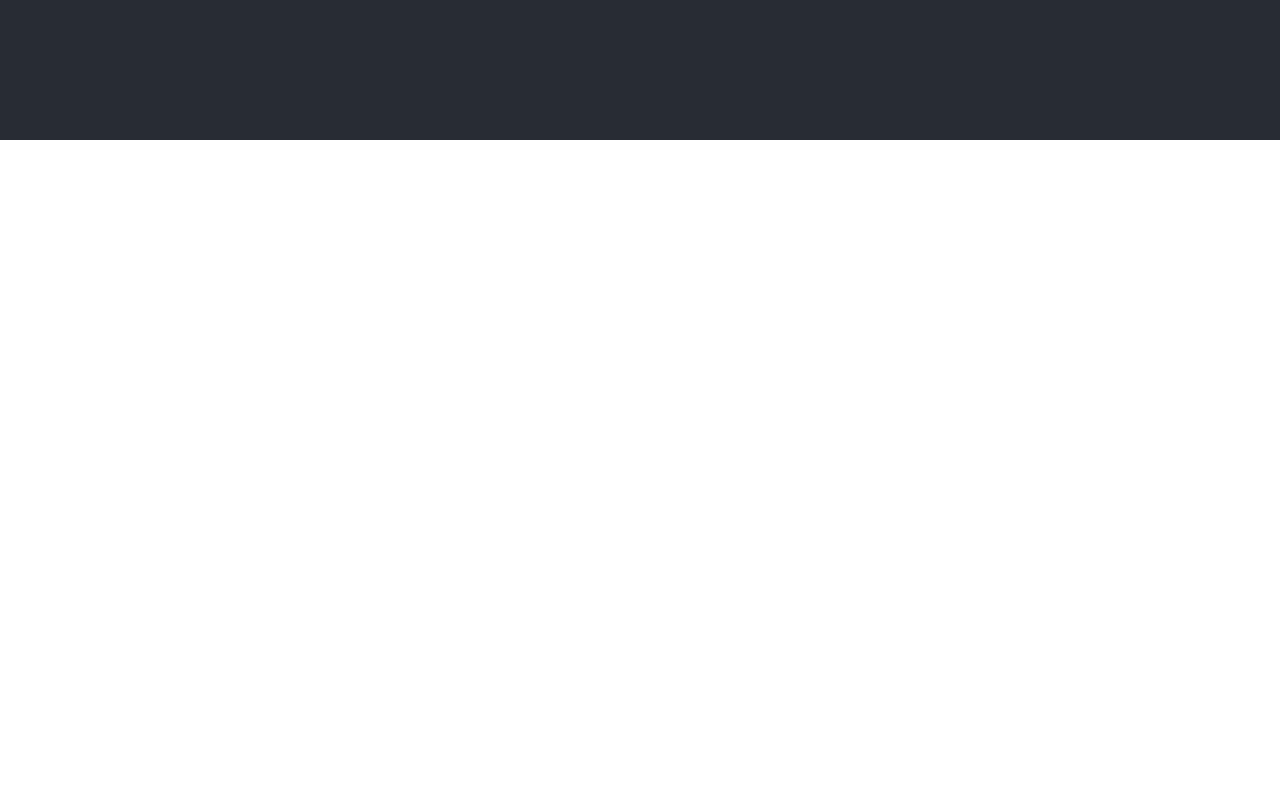
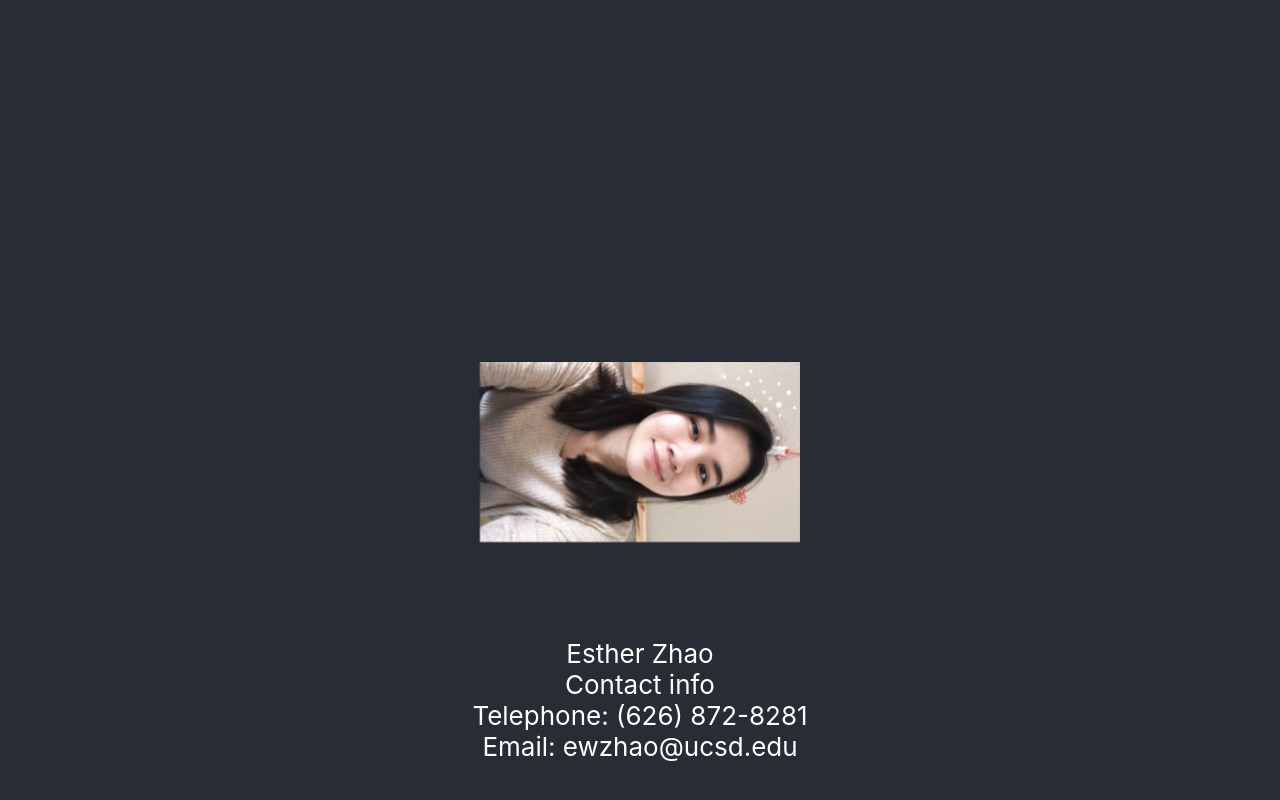
Before and after one commit to Pengs151/Team11Web, a React (Create React App) app: page / in a window 1280 px wide. Shown: the part 7860-8660 px from the top of the page. Before the commit the page ends 8000 px from the top, so only its background shows below. Built offline with nearby package versions, Linux system fonts and the light colour scheme.

Commit message:
added Esther information, as well as click to stop spinning

```diff
--- a/src/App.js
+++ b/src/App.js
@@ -11,6 +11,7 @@ import kylePic from './Images/KylePic.jpg';
 import philipPic from './Images/PhilipPic.JPG';
 import simonPic from './Images/SimonPic.jpeg';
 import tenshiPic from './Images/TenshiPic.jpg';
+import estherPic from './Images/EstherPic.jpg';
 
 class App extends Component {
 
@@ -162,6 +163,18 @@ class App extends Component {
   </p>
 </header>
 
+<header className="App-header">
+  <img src={estherPic} className={`${rotation}`} alt="logo"/>
+  <p onClick={this.toggleRotate} >
+  Esther Zhao
+    <br></br>
+    Contact info
+    <br></br>
+    Telephone: (626) 872-8281
+    <br></br>
+    Email: ewzhao@ucsd.edu
+  </p>
+</header>
 
 </div>
     );
```
Also changed, not shown: src/Images/EstherPic.jpg (added).
